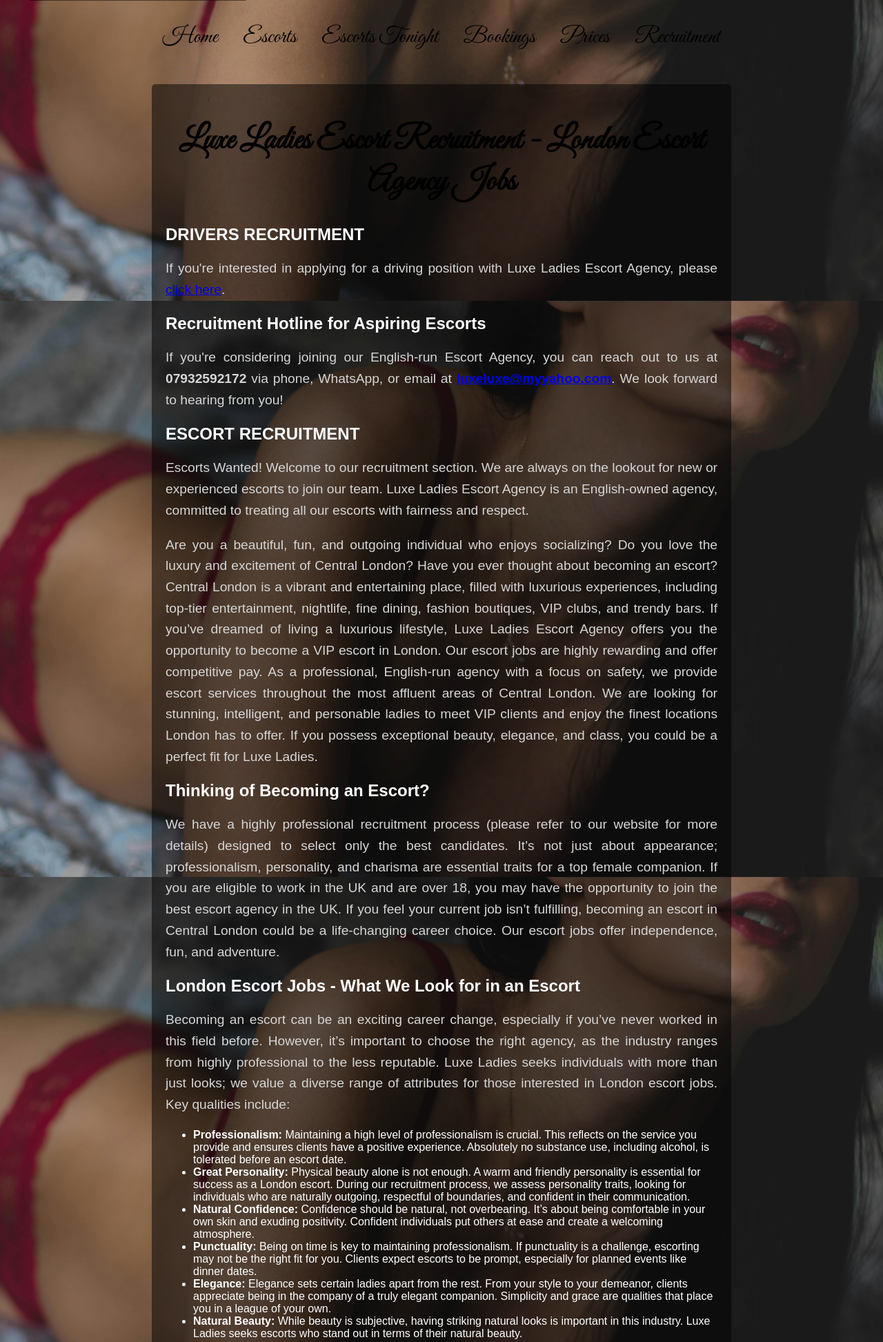
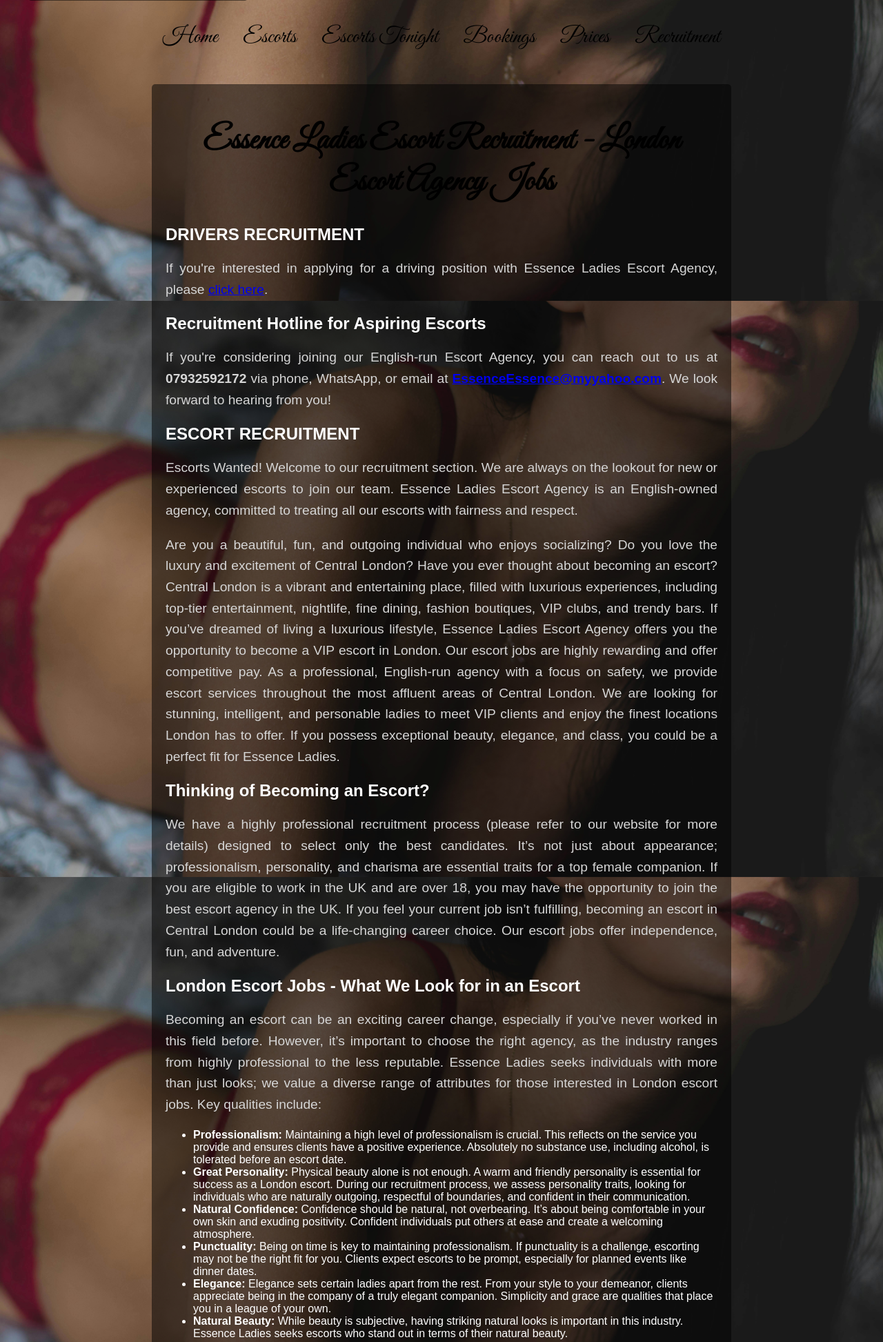
Before and after one commit to ikechiamaka/EssenceLadies_WebApp, a Flask app: page /recruitment in a window 1280 px wide. Shown: the part 399-2344 px from the top of the page at 69% size. Run offline with Flask 3, Linux system fonts and the light colour scheme.

Commit message:
recruitment.html

```diff
--- a/app/templates/recruitment.html
+++ b/app/templates/recruitment.html
@@ -2,33 +2,33 @@
 
 {% block content %}
 <div class="text-content">
-    <h1>Luxe Ladies Escort Recruitment - London Escort Agency Jobs</h1>
+    <h1>Essence Ladies Escort Recruitment - London Escort Agency Jobs</h1>
 
     <h2>DRIVERS RECRUITMENT</h2>
-    <p>If you're interested in applying for a driving position with Luxe Ladies Escort Agency, please <a href="#">click
+    <p>If you're interested in applying for a driving position with Essence Ladies Escort Agency, please <a href="#">click
             here</a>.</p>
 
     <h2>Recruitment Hotline for Aspiring Escorts</h2>
     <p>If you're considering joining our English-run Escort Agency, you can reach out to us at
         <strong>07932592172</strong> via phone, WhatsApp, or email at <strong><a
-                href="mailto:luxeluxe@myyahoo.com">luxeluxe@myyahoo.com</a></strong>. We look
+                href="mailto:EssenceEssence@myyahoo.com">EssenceEssence@myyahoo.com</a></strong>. We look
         forward to hearing from you!
     </p>
 
     <h2>ESCORT RECRUITMENT</h2>
     <p>Escorts Wanted! Welcome to our recruitment section. We are always on the lookout for new or experienced escorts
-        to join our team. Luxe Ladies Escort Agency is an English-owned agency, committed to treating all our escorts
+        to join our team. Essence Ladies Escort Agency is an English-owned agency, committed to treating all our escorts
         with fairness and respect.</p>
 
     <p>Are you a beautiful, fun, and outgoing individual who enjoys socializing? Do you love the luxury and excitement
         of Central London? Have you ever thought about becoming an escort? Central London is a vibrant and entertaining
         place, filled with luxurious experiences, including top-tier entertainment, nightlife, fine dining, fashion
-        boutiques, VIP clubs, and trendy bars. If you’ve dreamed of living a luxurious lifestyle, Luxe Ladies Escort
+        boutiques, VIP clubs, and trendy bars. If you’ve dreamed of living a luxurious lifestyle, Essence Ladies Escort
         Agency offers you the opportunity to become a VIP escort in London. Our escort jobs are highly rewarding and
         offer competitive pay. As a professional, English-run agency with a focus on safety, we provide escort services
         throughout the most affluent areas of Central London. We are looking for stunning, intelligent, and personable
         ladies to meet VIP clients and enjoy the finest locations London has to offer. If you possess exceptional
-        beauty, elegance, and class, you could be a perfect fit for Luxe Ladies.</p>
+        beauty, elegance, and class, you could be a perfect fit for Essence Ladies.</p>
 
     <h2>Thinking of Becoming an Escort?</h2>
     <p>We have a highly professional recruitment process (please refer to our website for more details) designed to
@@ -41,7 +41,7 @@
     <h2>London Escort Jobs - What We Look for in an Escort</h2>
     <p>Becoming an escort can be an exciting career change, especially if you’ve never worked in this field before.
         However, it’s important to choose the right agency, as the industry ranges from highly professional to the less
-        reputable. Luxe Ladies seeks individuals with more than just looks; we value a diverse range of attributes for
+        reputable. Essence Ladies seeks individuals with more than just looks; we value a diverse range of attributes for
         those interested in London escort jobs. Key qualities include:</p>
 
     <ul>
@@ -62,16 +62,16 @@
             demeanor, clients appreciate being in the company of a truly elegant companion. Simplicity and grace are
             qualities that place you in a league of your own.</li>
         <li><strong>Natural Beauty:</strong> While beauty is subjective, having striking natural looks is important in
-            this industry. Luxe Ladies seeks escorts who stand out in terms of their natural beauty.</li>
+            this industry. Essence Ladies seeks escorts who stand out in terms of their natural beauty.</li>
     </ul>
 
     <p>Once you become an escort, you may experience a complete lifestyle change, attending lavish parties, dining in
-        trendy restaurants, and meeting fascinating people. Luxe Ladies is one of the few agencies in Central London
+        trendy restaurants, and meeting fascinating people. Essence Ladies is one of the few agencies in Central London
         that offers genuine lesbian escort services as well. We prioritize discretion and privacy in all our outcall
         services, ensuring a professional and respectful environment.</p>
 
     <h2>Our London Escort Recruitment Process</h2>
-    <p>If you’ve been searching for an escort job in London but haven’t found the right agency, Luxe Ladies Escort
+    <p>If you’ve been searching for an escort job in London but haven’t found the right agency, Essence Ladies Escort
         Agency could be your answer. We have a professional management team, discerning clients, and skilled drivers. If
         you’re interested in our escort jobs, review the key attributes and requirements below to see if you qualify for
         our agency. You must:</p>
@@ -90,8 +90,8 @@
         <li>Refrain from substance abuse or excessive drinking during escort dates</li>
     </ul>
 
-    <p>If you meet these criteria and are interested in joining Luxe Ladies, please email us at <strong><a
-                href="mailto:luxeluxe@myyahoo.com">luxeluxe@myyahoo.com</a></strong> with recent
+    <p>If you meet these criteria and are interested in joining Essence Ladies, please email us at <strong><a
+                href="mailto:EssenceEssence@myyahoo.com">EssenceEssence@myyahoo.com</a></strong> with recent
         photos and the following details:</p>
 
     <ul>
```
